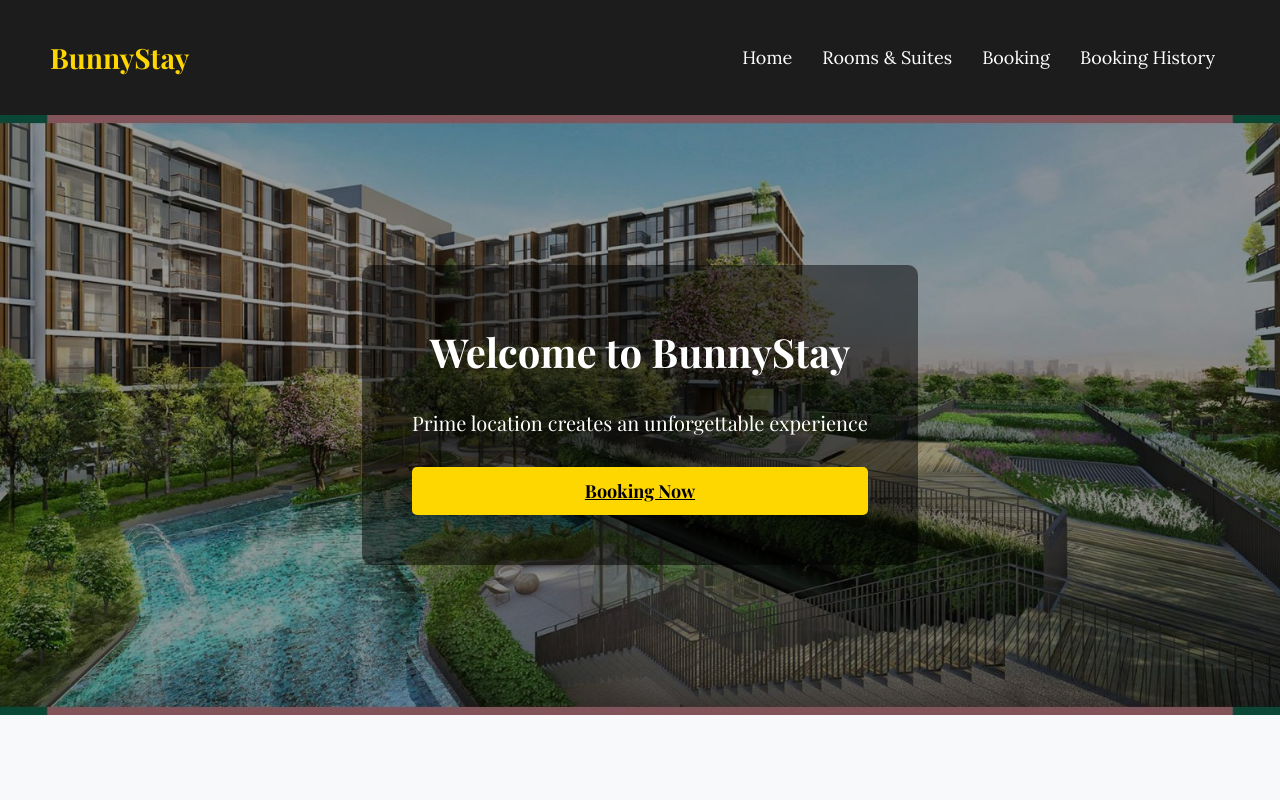
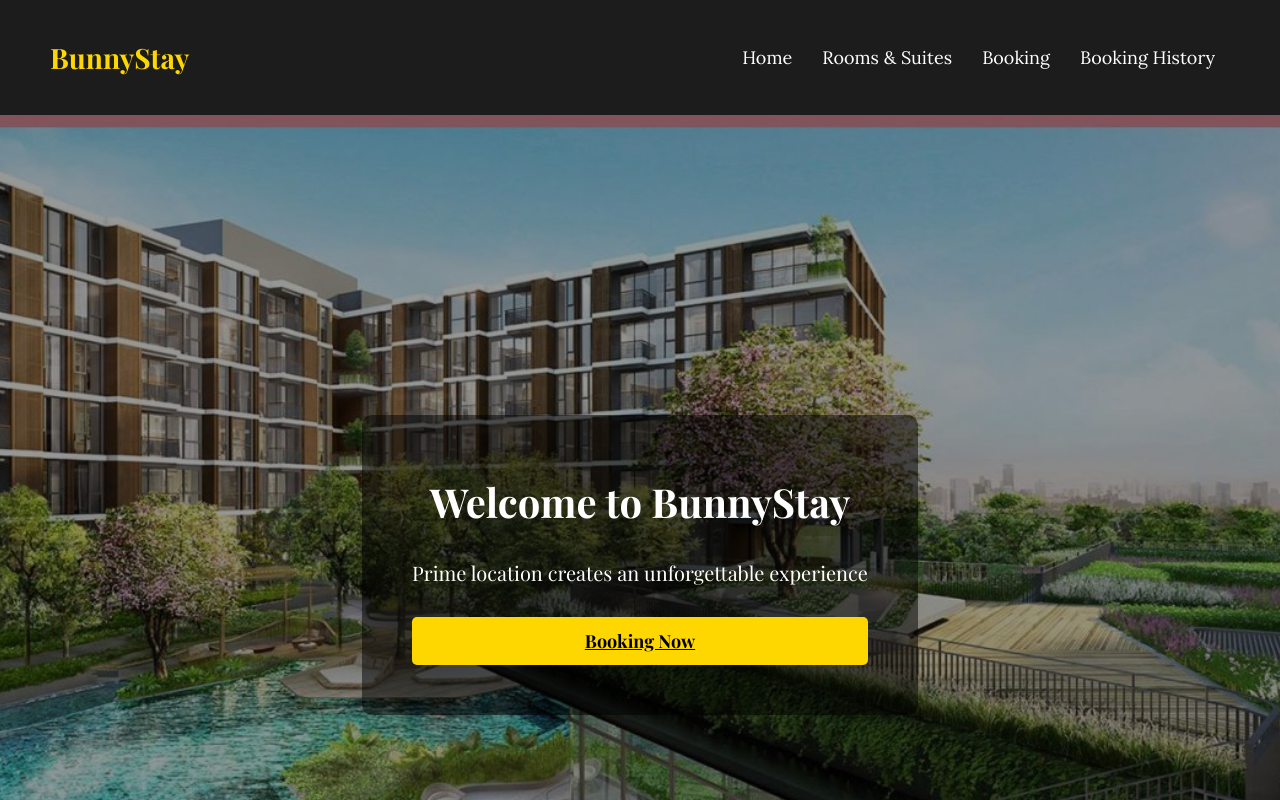
Before and after one commit to Anatthaphon/BunnyStay, a React (Create React App) app in the folder frontend/: page / in a window 1280 px wide. Shown: the top 800 px of the page. Built offline with nearby package versions, Linux system fonts and the light colour scheme.

Commit message:
แก้ไข background

```diff
--- a/frontend/src/App.css
+++ b/frontend/src/App.css
@@ -41,7 +41,7 @@ body {
 /* ปรับ Hero Section */
 .hero {
   background-image: url("./assets/mori-haus-bg.jpg");
-  height: 600px;
+  height: 900px;
   display: flex;
   flex-direction: column;
   justify-content: center;
```
